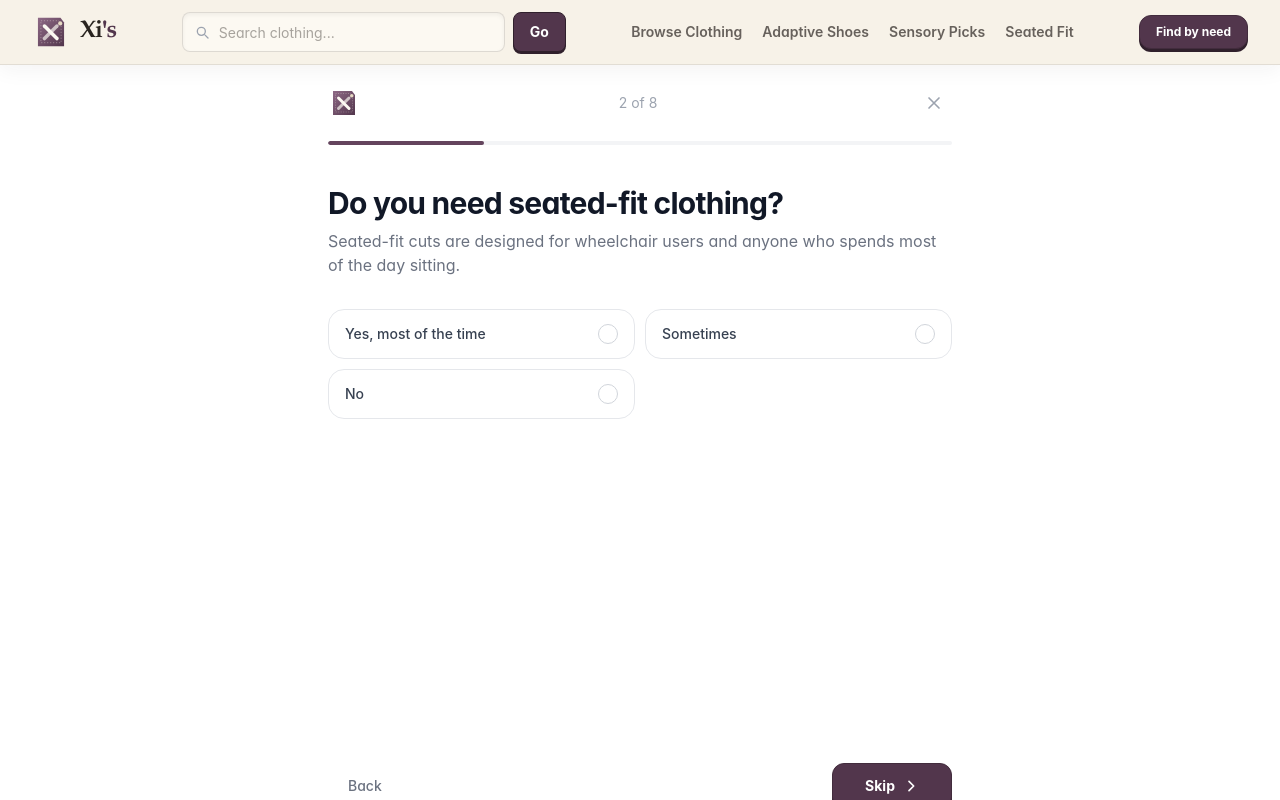
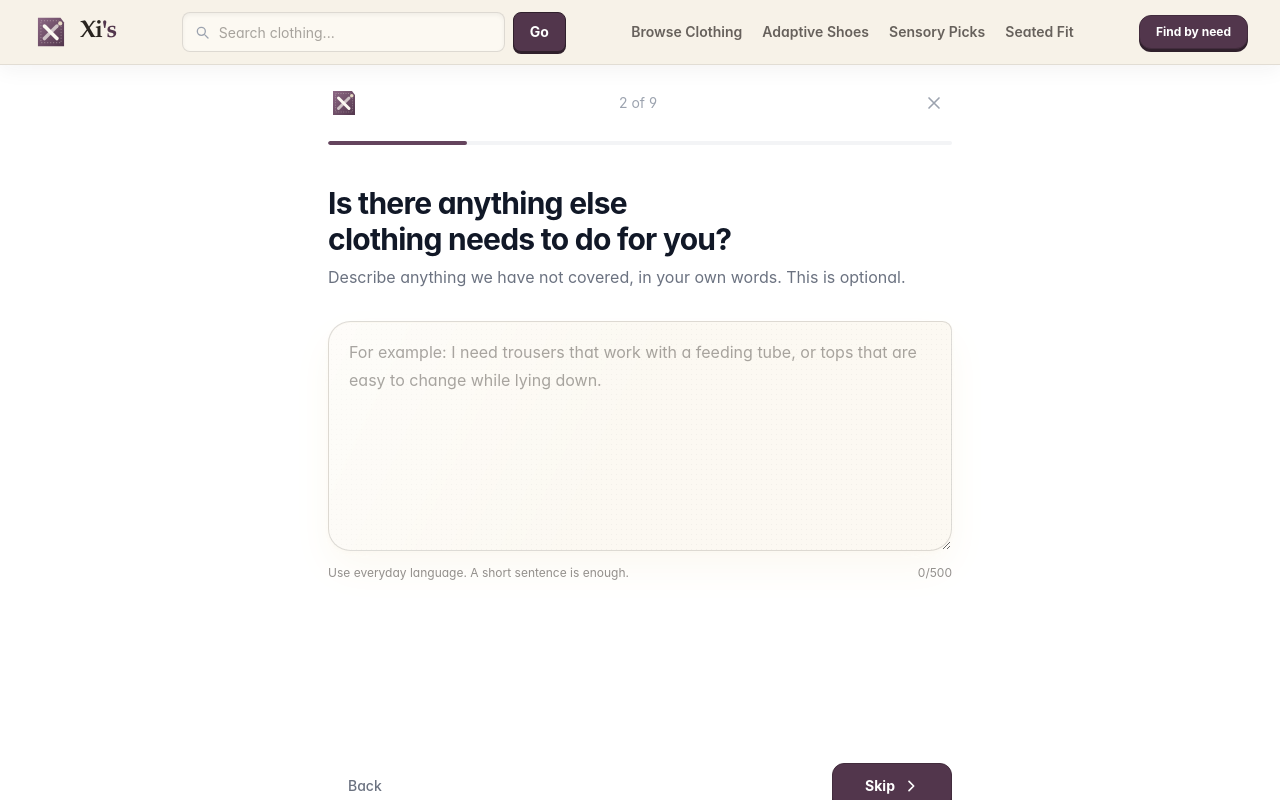
Before and after one commit to xicheng27/wearable, a Next.js app: page /quiz in a window 1280 px wide. Both pictures are taken after a click on the button "Skip". Shown: the top 800 px of the page. Built offline with nearby package versions, Linux system fonts and the light colour scheme.

Commit message:
Add open-ended needs to quiz

```diff
--- a/app/quiz/QuizClient.tsx
+++ b/app/quiz/QuizClient.tsx
@@ -15,8 +15,9 @@ interface StepDef {
   id: string;
   title: string;
   subtitle: string;
-  type: "single" | "multi";
-  options: string[];
+  type: "single" | "multi" | "text";
+  options?: string[];
+  placeholder?: string;
 }
 
 const steps: StepDef[] = [
@@ -26,6 +27,15 @@ const steps: StepDef[] = [
     subtitle: "Select all that apply — this helps us match the right brands.",
     type: "multi",
     options: disabilityOptionsList,
+  },
+  {
+    id: "otherNeeds",
+    title: "Is there anything else clothing needs to do for you?",
+    subtitle:
+      "Describe anything we have not covered, in your own words. This is optional.",
+    type: "text",
+    placeholder:
+      "For example: I need trousers that work with a feeding tube, or tops that are easy to change while lying down.",
   },
   {
     id: "seated",
@@ -163,6 +173,7 @@ export default function QuizClient() {
   const router = useRouter();
   const [step, setStep] = useState(0);
   const [answers, setAnswers] = useState<Record<string, string[]>>({});
+  const [otherNeeds, setOtherNeeds] = useState("");
 
   const current = steps[step];
   const selected = answers[current.id] ?? [];
@@ -194,6 +205,7 @@ export default function QuizClient() {
       if (answers.location?.[0]) params.set("location", answers.location[0]);
       set("styles", answers.style);
       if (answers.budget?.[0]) params.set("budget", answers.budget[0]);
+      if (otherNeeds.trim()) params.set("otherNeeds", otherNeeds.trim());
       router.push(`/quiz/results?${params.toString()}`);
     } else {
       setStep(step + 1);
@@ -237,7 +249,26 @@ export default function QuizClient() {
           <p className="mt-2 text-sm text-gray-500 sm:text-base">{current.subtitle}</p>
 
           <div className="mt-8 grid grid-cols-1 gap-2.5 sm:grid-cols-2">
-            {current.options.map((opt) => (
+            {current.type === "text" ? (
+              <div className="sm:col-span-2">
+                <label htmlFor="other-needs" className="sr-only">
+                  Other clothing or accessibility needs
+                </label>
+                <textarea
+                  id="other-needs"
+                  value={otherNeeds}
+                  onChange={(event) => setOtherNeeds(event.target.value.slice(0, 500))}
+                  placeholder={current.placeholder}
+                  rows={7}
+                  className="paper-panel w-full resize-y rounded-[1.4rem_.6rem_1.4rem_1.4rem] border-ink/15 px-5 py-4 text-base leading-7 text-ink placeholder:text-ink/40 focus:border-primary-400 focus:ring-primary-300"
+                />
+                <div className="mt-2 flex items-center justify-between gap-4 text-xs text-ink/50">
+                  <p>Use everyday language. A short sentence is enough.</p>
+                  <p aria-live="polite">{otherNeeds.length}/500</p>
+                </div>
+              </div>
+            ) : (
+              current.options?.map((opt) => (
                 <OptionButton
                   key={opt}
                   label={opt}
@@ -245,7 +276,8 @@ export default function QuizClient() {
                   onClick={() => select(opt)}
                   image={current.id === "style" ? styleImages[opt] : undefined}
                 />
-            ))}
+              ))
+            )}
           </div>
         </div>
 
@@ -260,7 +292,15 @@ export default function QuizClient() {
             Back
           </button>
           <button type="button" onClick={next} className="btn-primary px-8">
-            {isLastStep ? "Show my matches" : selected.length > 0 ? "Continue" : "Skip"}
+            {isLastStep
+              ? "Show my matches"
+              : current.type === "text"
+                ? otherNeeds.trim()
+                  ? "Continue"
+                  : "Skip"
+                : selected.length > 0
+                  ? "Continue"
+                  : "Skip"}
             <svg className="h-4 w-4" fill="none" viewBox="0 0 24 24" stroke="currentColor" strokeWidth={2.5}>
               <path strokeLinecap="round" strokeLinejoin="round" d="M9 5l7 7-7 7" />
             </svg>
--- a/app/quiz/results/page.tsx
+++ b/app/quiz/results/page.tsx
@@ -75,11 +75,13 @@ export default function QuizResultsPage({
   ];
   const budget = normalizeBudget(searchParams.budget);
   const clothing = readList(searchParams.clothing);
+  const otherNeeds = readList(searchParams.otherNeeds).join(", ").slice(0, 500);
 
   const recommendations = recommendProducts({
     needs,
     styles,
     budget,
+    openEndedNeed: otherNeeds,
     limit: 9,
   }).filter(({ product }) => {
     if (clothing.length === 0) return true;
@@ -96,7 +98,12 @@ export default function QuizResultsPage({
   const visibleRecommendations =
     recommendations.length > 0
       ? recommendations
-      : recommendProducts({ needs, styles, budget, limit: 9 });
+      : recommendProducts({
+          needs,
+          styles,
+          budget,
+          limit: 9,
+        });
 
   return (
     <div className="min-h-screen bg-gray-50">
@@ -122,6 +129,14 @@ export default function QuizResultsPage({
                 </span>
               ))}
           </div>
+          {otherNeeds && (
+            <div className="paper-panel mt-6 max-w-3xl rounded-[1.2rem_.5rem_1.2rem_1.2rem] px-5 py-4">
+              <p className="font-hand text-xs font-semibold text-primary-700">
+                What you added
+              </p>
+              <p className="mt-1 text-sm leading-6 text-ink/70">{otherNeeds}</p>
+            </div>
+          )}
         </div>
       </header>
 
```
Also changed, not shown: data/products.ts (+51 -2 lines). Lines whose indentation alone changed are shown as unchanged.
